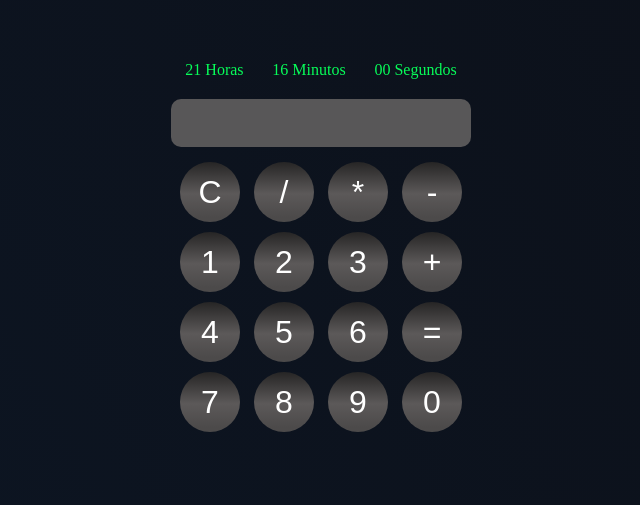
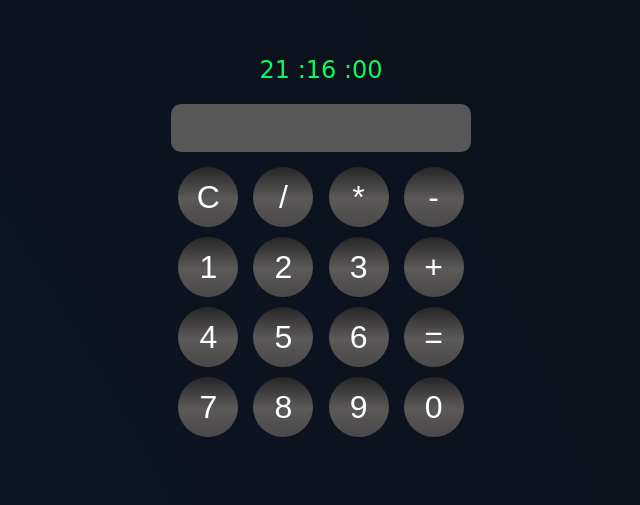
Before and after one commit to vctor03/CALCULADORA, a plain HTML site: page index.html in a window 1280 px wide. Shown: the part 121-626 px from the top of the page, without its empty margins (319-959 px from the left). Drawn offline with Linux system fonts and the light colour scheme.

Commit message:
CALCULADORA

```diff
--- a/css/style.css
+++ b/css/style.css
@@ -8,6 +8,7 @@ body {
   background: radial-gradient(ellipse at bottom, #0d1d31 0%, #0c0d13 100%);
   background-size: 400% 400%;
   animation: gradientAnimation 10s ease infinite;
+  font-family: "Concert One", cursive;
 }
 
 @keyframes gradientAnimation {
@@ -85,8 +86,8 @@ body {
 .relogio {
   display: flex;
   align-items: center;
-  justify-content: space-around;
+  justify-content: center;
   color: #07fd59;
   padding-bottom: 20px;
-  font-size: 1rem;
+  font-size: 1.5rem;
 }
--- a/index.html
+++ b/index.html
@@ -5,6 +5,12 @@
     <meta name="viewport" content="width=device-width, initial-scale=1.0" />
     <link rel="stylesheet" href="./css/style.css" />
     <link rel="stylesheet" href="./css/reset.css" />
+    <link rel="preconnect" href="https://fonts.googleapis.com" />
+    <link rel="preconnect" href="https://fonts.gstatic.com" crossorigin />
+    <link
+      href="https://fonts.googleapis.com/css2?family=Dancing+Script:wght@600&display=swap"
+      rel="stylesheet"
+    />
 
     <title>CALCULADORA</title>
   </head>
@@ -12,18 +18,17 @@
     <div class="calculator">
       <div class="relogio">
         <div>
-          <span id="horas" class="hover">00</span>
-          <span class="tempo hover">Horas</span>
+          <span id="horas">00</span>
+          <span>:</span>
         </div>
 
         <div>
-          <span id="minutos" class="hover">00</span>
-          <span class="tempo hover">Minutos</span>
+          <span id="minutos">00</span>
+          <span>:</span>
         </div>
 
         <div>
-          <span id="segundos" class="hover">00</span>
-          <span class="tempo hover">Segundos</span>
+          <span id="segundos">00</span>
         </div>
       </div>
       <input type="text" id="display" readonly />
```
